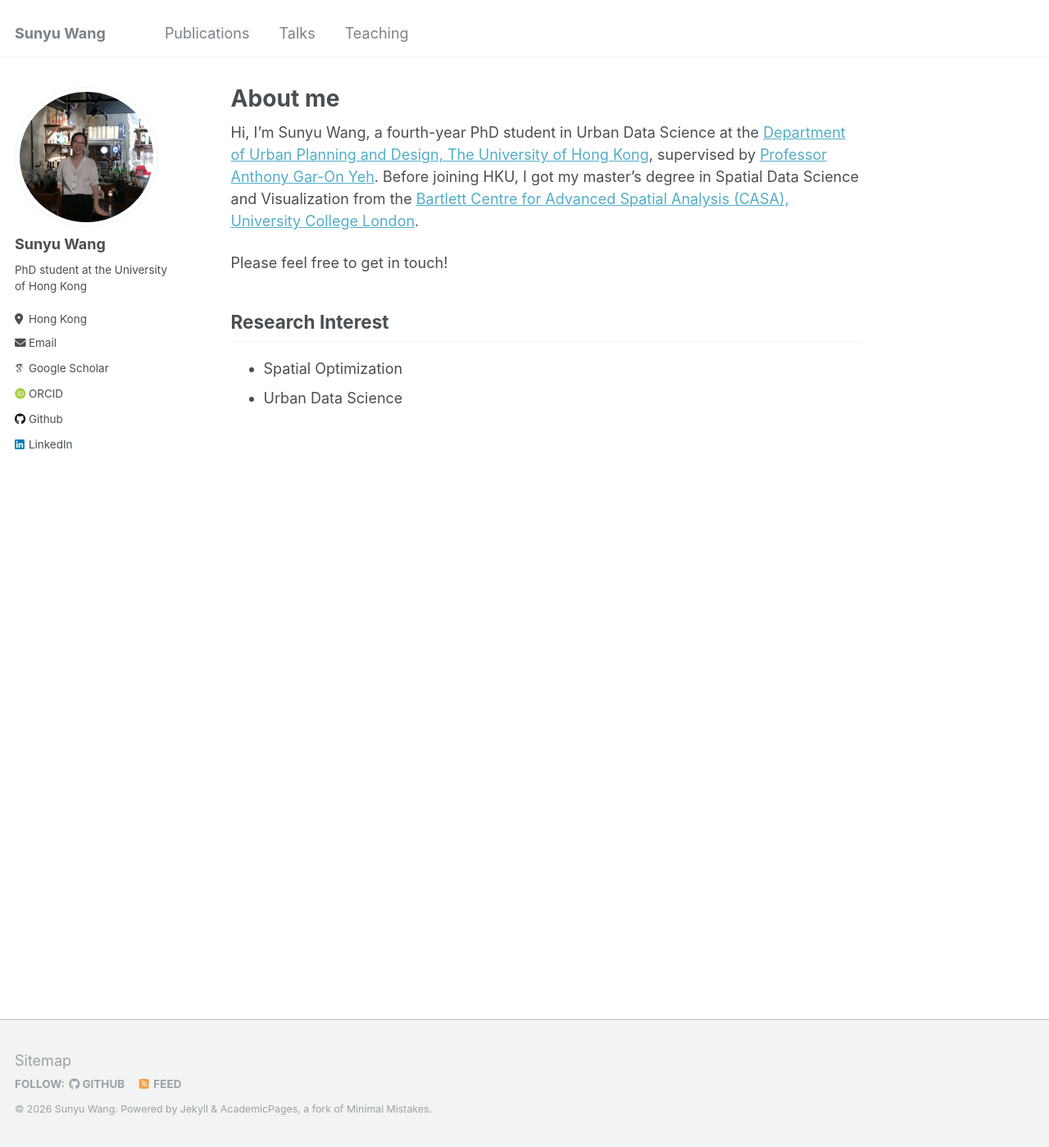
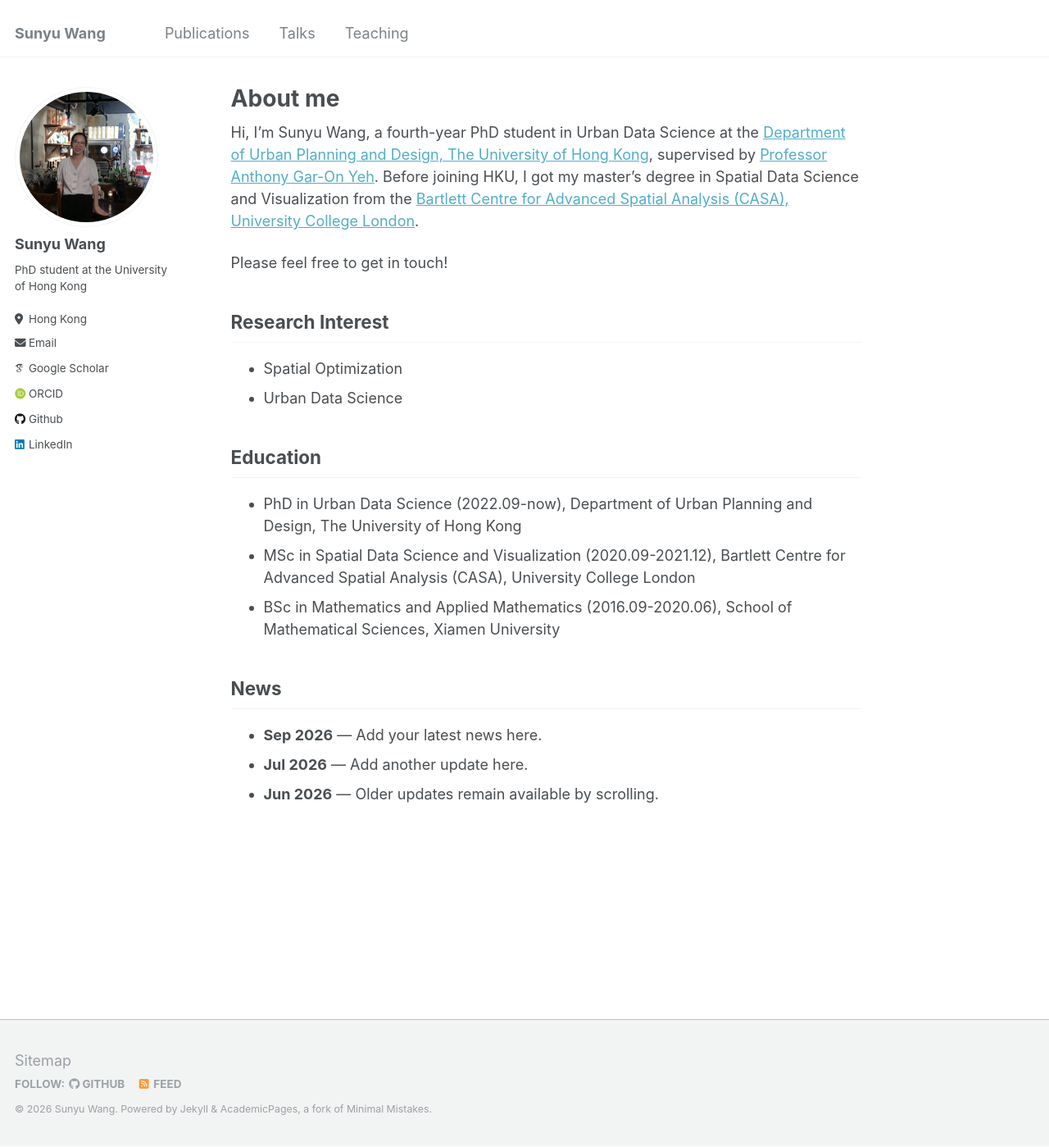
Before and after one commit to sywang-20/sywang-20.github.io, a Jekyll site: the page built from _pages/about.md, in a window 1280 px wide and 1399 px high. Shown: the whole window at 82% size. Built offline with Jekyll 4.4.1, drawn with Linux system fonts in a browser that asks for light colours; some web fonts are replaced.

Commit message:
Add education and news sections to about page

```diff
--- a/_pages/about.md
+++ b/_pages/about.md
@@ -14,3 +14,17 @@ Please feel free to get in touch!
 ## Research Interest
 - Spatial Optimization
 - Urban Data Science
+
+## Education
+- PhD in Urban Data Science (2022.09-now), Department of Urban Planning and Design, The University of Hong Kong
+- MSc in Spatial Data Science and Visualization (2020.09-2021.12), Bartlett Centre for Advanced Spatial Analysis (CASA), University College London
+- BSc in Mathematics and Applied Mathematics (2016.09-2020.06), School of Mathematical Sciences, Xiamen University
+
+## News
+<div class="news-scroll" role="region" aria-label="Latest news" tabindex="0">
+  <ul>
+    <li><strong>Sep 2026</strong> — Add your latest news here.</li>
+    <li><strong>Jul 2026</strong> — Add another update here.</li>
+    <li><strong>Jun 2026</strong> — Older updates remain available by scrolling.</li>
+  </ul>
+</div>
```
